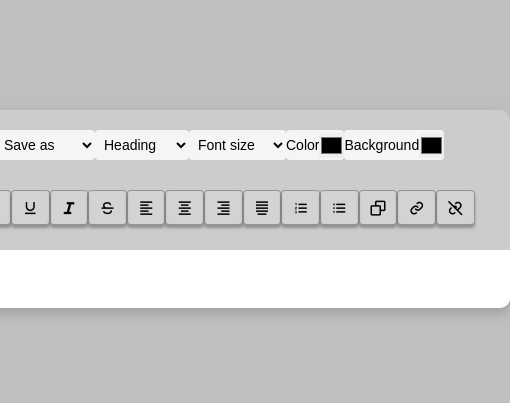
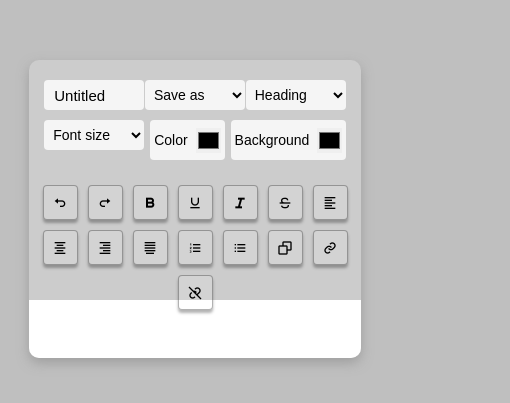
Before and after one commit to Souvik2003K/SkillX-Project-Text-Editor, a plain HTML site: page index.html in a window 390 px wide. Shown: the part 213-616 px from the top of the page, 510 px wide, since content can reach past the window. Drawn offline with nearby package versions, Linux system fonts and the light colour scheme.

Commit message:
Updated media queries for phone width 425px
Updated media queries for phone width 425px

```diff
--- a/style.css
+++ b/style.css
@@ -157,3 +157,26 @@ a:hover{
     background-color:hsl(0, 0%, 100%);
     outline:none;
 }
+@media screen and (max-width: 426px){
+    .container{
+        width:85%;
+    }
+    .container .top-toolbar{
+        width:100%;
+        height:110px;
+        flex-wrap:wrap;
+    }
+    .container .bottom-toolbar{
+        width:100%;
+        height:100px;
+        justify-content:center;
+        flex-wrap:wrap;
+        margin: 10px 0px 20px 0px;
+    }
+    .container .bottom-toolbar .btn{
+        width:35px;
+        height:35px;
+        font-size:16px;
+        margin:5px;
+    }
+}
```
